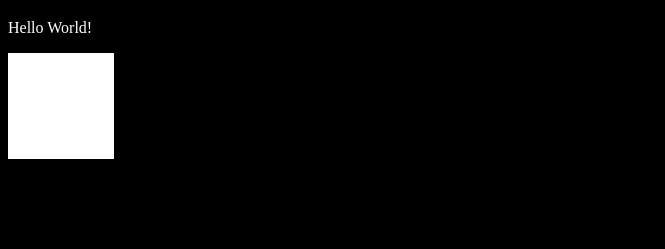
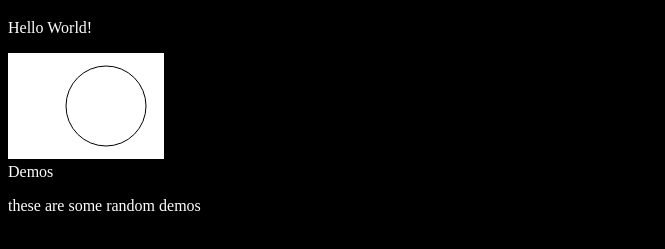
Before and after one commit to Animegod8/memesite-darkmode, a plain HTML site: page index.html in a window 1280 px wide. Shown: the part 87-336 px from the top of the page, without its empty margins (0-665 px from the left). Drawn offline with nearby package versions, Linux system fonts and the light colour scheme.

Commit message:
Fixed Circle on homepage

```diff
--- a/index.html
+++ b/index.html
@@ -1,10 +1,6 @@
 <!DOCTYPE html>
 
 <html>
-  <!-- Imports the ReAcT BaD!!!!!!!!!11111-->
-  <script src="https://unpkg.com/react@18/umd/react.development.js" crossorigin></script>
-  <script src="https://unpkg.com/react-dom@18/umd/react-dom.development.js" crossorigin></script>
-  <script src="https://unpkg.com/@babel/standalone/babel.min.js"></script>
   <title>Insert Website Title here</title>
    <link rel="stylesheet" href="style.css">
     <a href="demo.html">Some random demo(depricated)</a>
@@ -12,7 +8,9 @@
       <h1>Developing open source softwere since 2019!</h1>
       <p>Hello World!</p>
     </body>
-    <canvas id="canvas" width="100" height="100"> </canvas>
+    <canvas id="canvas" width="150" height="100"> </canvas>
   <script src="src/index.js"></script>
+  <header>Demos</header>
+  <p>these are some random demos</p>
 
 </html>
--- a/src/index.js
+++ b/src/index.js
@@ -1,2 +1,6 @@
-console.log("Hello World!");
-return 0;
+var c = document.getElementById("canvas");
+var ctx = c.getContext("2d");
+ctx.beginPath();
+ctx.arc(95, 50, 40, 0, 2 * Math.PI);
+ctx.stroke();
+console.log("circle drawn!")
--- a/style.css
+++ b/style.css
@@ -1,3 +1,13 @@
+
+
+header{
+  size: 60px;
+  color: white;
+  font: sans-serif;
+}
+
+
+
 
 canvas{
   background: white;
```
